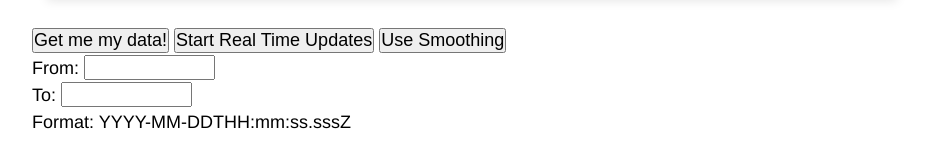
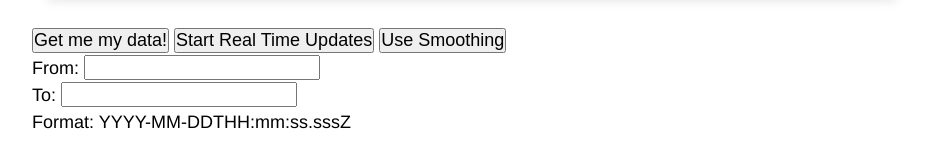
Before and after one commit to captainkirkby/Gears, a website: page node/public/plot.html in a window 1280 px wide. Shown: the part 540-697 px from the top of the page, without its empty margins (168-1096 px from the left). Drawn offline with Linux system fonts and the light colour scheme; no server answers.

Commit message:
Increase size of text field to see full date while typing it

```diff
--- a/node/public/graphSource.js
+++ b/node/public/graphSource.js
@@ -14,8 +14,7 @@ $(function() {
 			"to" : to
 		});
 
-		//
-		alert(dataURL);
+		//alert(dataURL);
 
 		function onDataRecieved(data){
 			var temperatureSet = [];
--- a/node/public/plot.html
+++ b/node/public/plot.html
@@ -27,10 +27,10 @@
 		<input type="button" id="toggleSmoothing" value="Use Smoothing"></input>
 
 		<br/> From:
-		<input type="text" id="from" size="10" value=""></input>
+		<input type="text" id="from" size="20" value=""></input>
 
 		<br/> To:
-		<input type="text" id="to" size="10" value=""></input>
+		<input type="text" id="to" size="20" value=""></input>
 
 		<br/>
 
```
